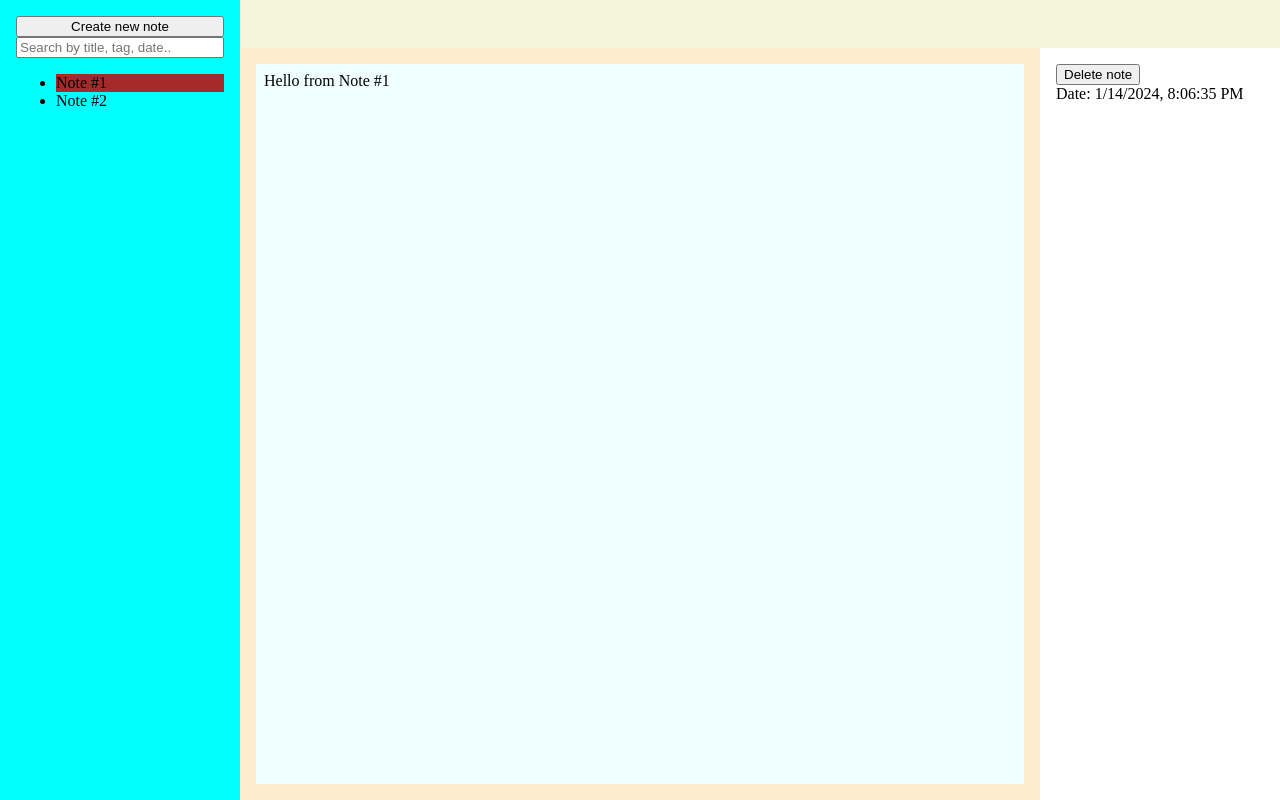
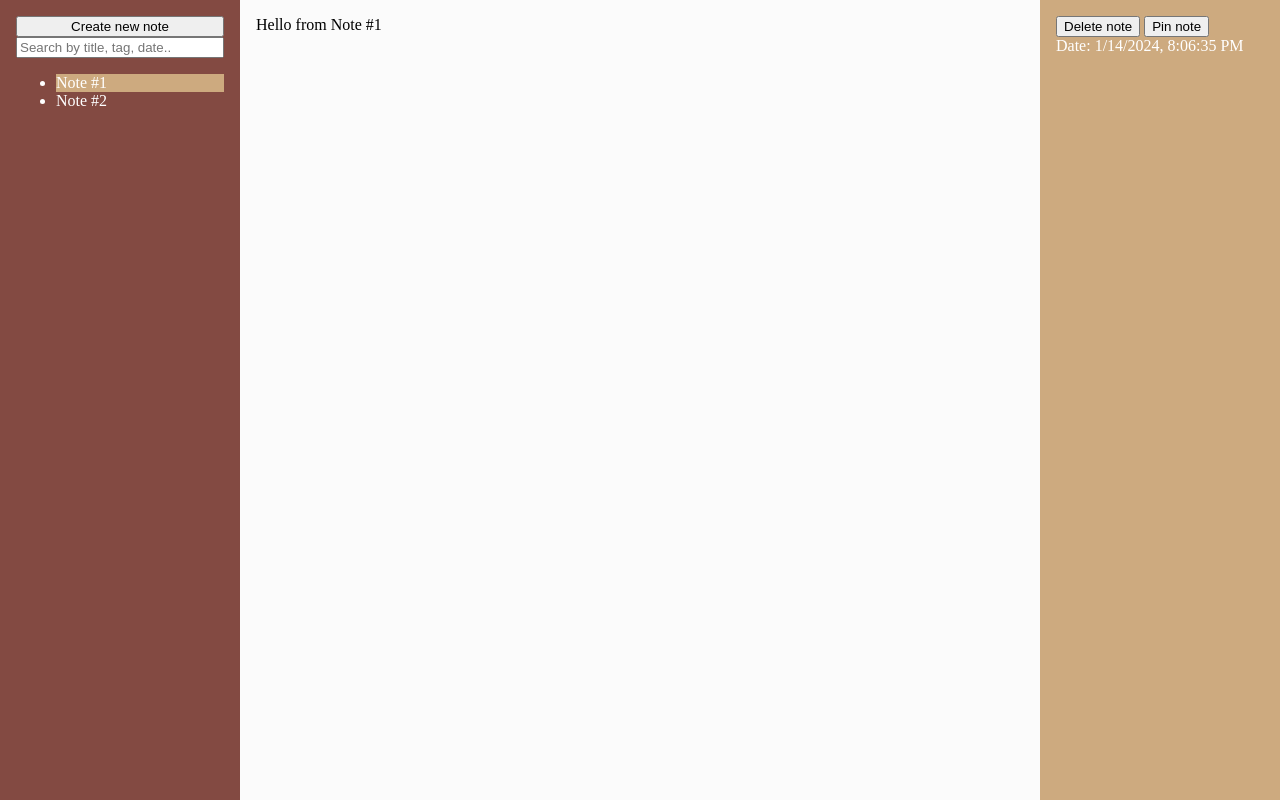
Before and after one commit to szewczukk/javascript-exercises, a website: page lab4/index.html in a window 1280 px wide. Drawn offline with Linux system fonts and the light colour scheme.

Commit message:
Enhance colors for lab4

```diff
--- a/lab4/index.html
+++ b/lab4/index.html
@@ -19,12 +19,10 @@
 				/>
 				<ul class="aside__list"></ul>
 			</aside>
-			<nav class="nav"></nav>
-			<main class="note">
-				<div class="note__editable" contenteditable></div>
-			</main>
+			<main class="note" contenteditable></main>
 			<section class="noteDetails">
 				<button id="noteDetails__delete">Delete note</button>
+				<button id="noteDetails__pin">Pin note</button>
 				<p class="noteDetails__paragraph">
 					Date: <span class="noteDetails__date"></span>
 				</p>
--- a/lab4/script.js
+++ b/lab4/script.js
@@ -7,12 +7,14 @@ if (!localStorage.getItem('store')) {
 				title: 'Note #1',
 				body: 'Hello from Note #1',
 				date: new Date().toString(),
+				pinned: false,
 			},
 			{
 				id: crypto.randomUUID(),
 				title: 'Note #2',
 				body: 'Hello from Note #2',
 				date: new Date().toString(),
+				pinned: false,
 			},
 		]),
 	);
@@ -23,10 +25,11 @@ let focusedNote = notesStore[0];
 
 const asideFilter = document.querySelector('#aside__filter');
 const asideList = document.querySelector('.aside__list');
-const noteEditable = document.querySelector('.note__editable');
+const noteEditable = document.querySelector('.note');
 const noteDetailsDate = document.querySelector('.noteDetails__date');
 const newNoteButton = document.querySelector('#aside__newNote');
 const deleteNoteButton = document.querySelector('#noteDetails__delete');
+const pinNoteButton = document.querySelector('#noteDetails__pin');
 
 function saveNotesToLocalStorage() {
 	localStorage.setItem('store', JSON.stringify(notesStore));
@@ -49,7 +52,22 @@ function itemOnClick(e) {
 function updateAsideItems(notes) {
 	const items = [];
 
-	for (const note of notes) {
+	const sortedNotes = notes.toSorted((a, b) => {
+		console.log(a.pinned, b.pinned);
+		if (a.pinned) {
+			return -1;
+		}
+
+		if (b.pinned) {
+			return 1;
+		}
+
+		return 0;
+	});
+
+	console.log(sortedNotes);
+
+	for (const note of sortedNotes) {
 		const item = document.createElement('li');
 		item.classList.add('aside__item');
 		item.setAttribute('id', note.id);
@@ -70,6 +88,12 @@ function updateAsideItems(notes) {
 function updateNote() {
 	noteEditable.innerHTML = focusedNote.body;
 	noteDetailsDate.textContent = new Date(focusedNote.date).toLocaleString();
+
+	if (focusedNote.pinned) {
+		pinNoteButton.textContent = 'Unpin note';
+	} else {
+		pinNoteButton.textContent = 'Pin note';
+	}
 }
 
 updateAsideItems(notesStore);
@@ -104,6 +128,7 @@ newNoteButton.addEventListener('click', () => {
 		title: 'New Note',
 		body: '',
 		date: new Date().toString(),
+		pinned: false,
 	});
 
 	updateAsideItems(notesStore);
@@ -119,4 +144,12 @@ deleteNoteButton.addEventListener('click', () => {
 	updateNote();
 });
 
+pinNoteButton.addEventListener('click', function () {
+	focusedNote.pinned = !focusedNote.pinned;
+
+	updateAsideItems(notesStore);
+	updateNote();
+	saveNotesToLocalStorage();
+});
+
 noteEditable.focus();
--- a/lab4/styles.css
+++ b/lab4/styles.css
@@ -8,16 +8,16 @@ body {
 
 .container {
 	display: grid;
-	grid-template-rows: 3rem auto;
+	grid-template-rows: auto;
 	grid-template-columns: 15rem auto 15rem;
-	grid-template-areas: 'aside nav nav' 'aside main details';
+	grid-template-areas: 'aside main details';
 	width: 100vw;
 	height: 100vh;
 }
 
 .aside {
 	grid-area: aside;
-	background-color: aqua;
+	background-color: #834a42;
 	padding: 1rem;
 
 	display: flex;
@@ -27,6 +27,9 @@ body {
 .noteDetails {
 	grid-area: details;
 	padding: 1rem;
+
+	background-color: #cdaa7f;
+	color: white;
 }
 
 .noteDetails__paragraph {
@@ -35,32 +38,17 @@ body {
 
 .note {
 	grid-area: main;
-	background-color: blanchedalmond;
 
 	padding: 1rem;
-}
-
-.nav {
-	grid-area: nav;
-	background-color: beige;
-}
-
-.note__editable {
-	width: 100%;
-	height: 100%;
-	background-color: azure;
-
-	padding: 0.5rem;
-}
-
-.note__editable:focus {
+	background-color: #fbfbfb;
 	outline: none;
 }
 
 .aside__item {
 	cursor: pointer;
+	color: white;
 }
 
 .aside__item--focused {
-	background-color: brown;
+	background-color: #cdaa7f;
 }
```
